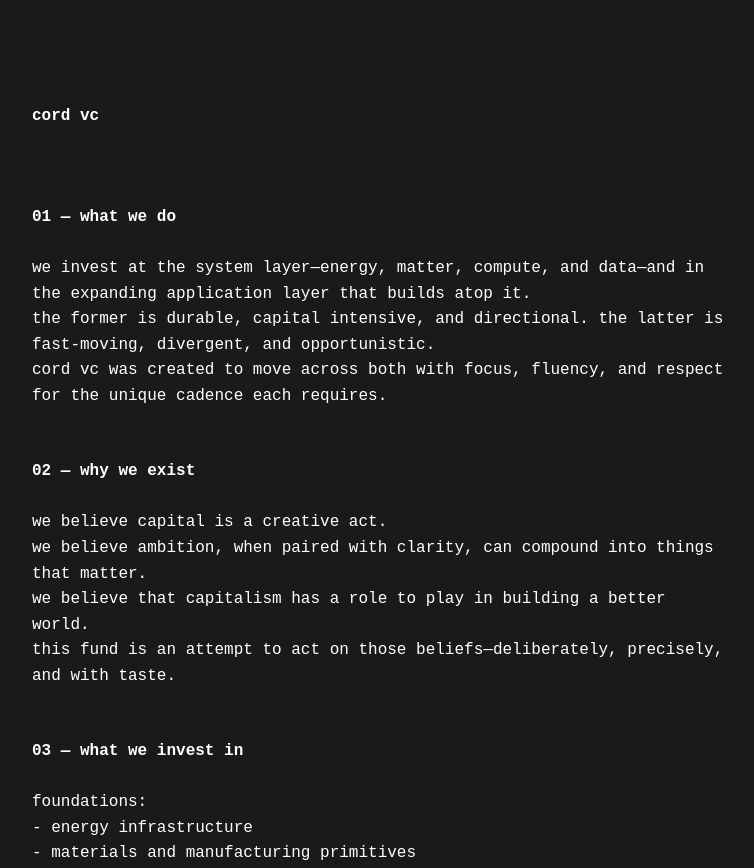
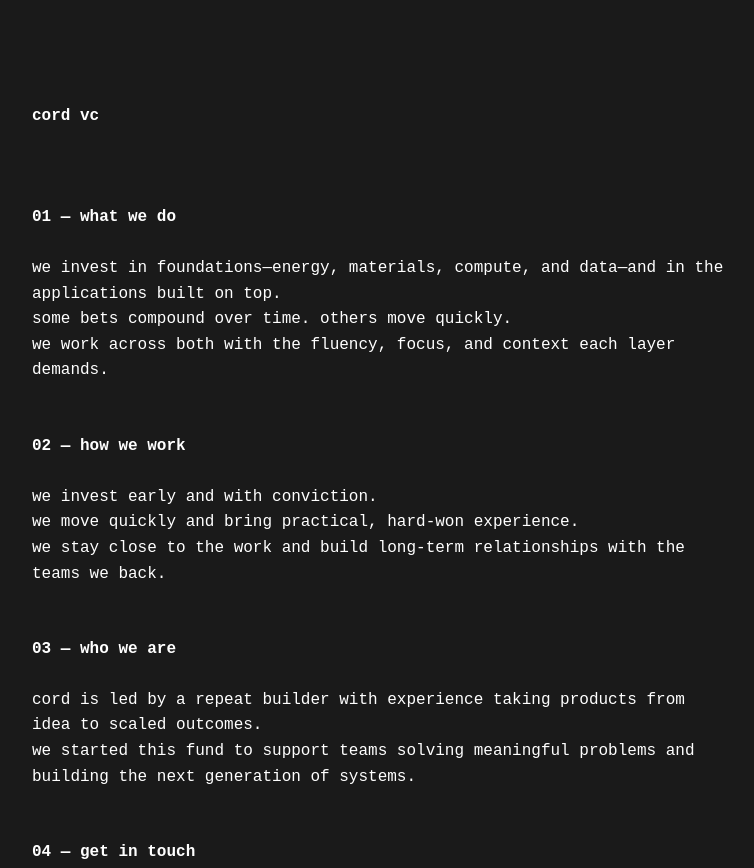
Before and after one commit to charlesintro/cordvc-site, a plain HTML site: page readme.html in a window 1280 px wide. Shown: the top 868 px of the page, without its empty margins (258-1012 px from the left). Drawn offline with Linux system fonts and the light colour scheme.

Commit message:
Update readme to brevity

```diff
--- a/readme.html
+++ b/readme.html
@@ -1,4 +1,3 @@
-
 <!DOCTYPE html>
 <html lang="en">
 <head>
@@ -36,52 +35,21 @@
 <strong>cord vc</strong>
 
 <strong>01 — what we do</strong>
-we invest at the system layer—energy, matter, compute, and data—and in the expanding application layer that builds atop it.
-the former is durable, capital intensive, and directional. the latter is fast-moving, divergent, and opportunistic.
-cord vc was created to move across both with focus, fluency, and respect for the unique cadence each requires.
+we invest in foundations—energy, materials, compute, and data—and in the applications built on top.
+some bets compound over time. others move quickly.
+we work across both with the fluency, focus, and context each layer demands.
 
-<strong>02 — why we exist</strong>
-we believe capital is a creative act.
-we believe ambition, when paired with clarity, can compound into things that matter.
-we believe that capitalism has a role to play in building a better world.
-this fund is an attempt to act on those beliefs—deliberately, precisely, and with taste.
+<strong>02 — how we work</strong>
+we invest early and with conviction.
+we move quickly and bring practical, hard-won experience.
+we stay close to the work and build long-term relationships with the teams we back.
 
-<strong>03 — what we invest in</strong>
-foundations:
-- energy infrastructure
-- materials and manufacturing primitives
-- compute, chip, and deployment rails
-- structured data pipelines and core models
+<strong>03 — who we are</strong>
+cord is led by a repeat builder with experience taking products from idea to scaled outcomes.
+we started this fund to support teams solving meaningful problems and building the next generation of systems.
 
-applications:
-- ai-native workflows
-- emergent consumer behaviors
-- rethought user interfaces and interaction surfaces
-- novel work or coordination patterns
-
-<strong>04 — how we work</strong>
-we invest early and with conviction.
-we move quickly, ask good questions, and stay out of the way.
-we bring experience scaling product from zero to billions.
-we engage when helpful—and disappear when not.
-
-<strong>05 — if you’re a founder</strong>
-you should reach out if:
-- you know what you want to build and why it matters
-- you want a thought partner who has built and shipped real products
-- you want capital that brings clarity, not noise
-
-<strong>06 — if you’re an LP</strong>
-this fund is high-conviction and low-friction.
-we offer exposure to infrastructure-grade foundations and fast-moving applications—with judgment earned through experience.
-interested LPs can reach out directly.
-
-<strong>07 — roots</strong>
-cord is led by a multi-time builder and operator with experience taking products from idea to $1B+ outcomes.
-we started this fund not to play the game, but to work with the few who are rewriting it.
-
-<strong>08 — contact</strong>
-founders and LPs can reach out directly: partner@cordvc.com
+<strong>04 — get in touch</strong>
+founders and LPs → partner@cordvc.com
 </pre>
 </body>
 </html>
```
